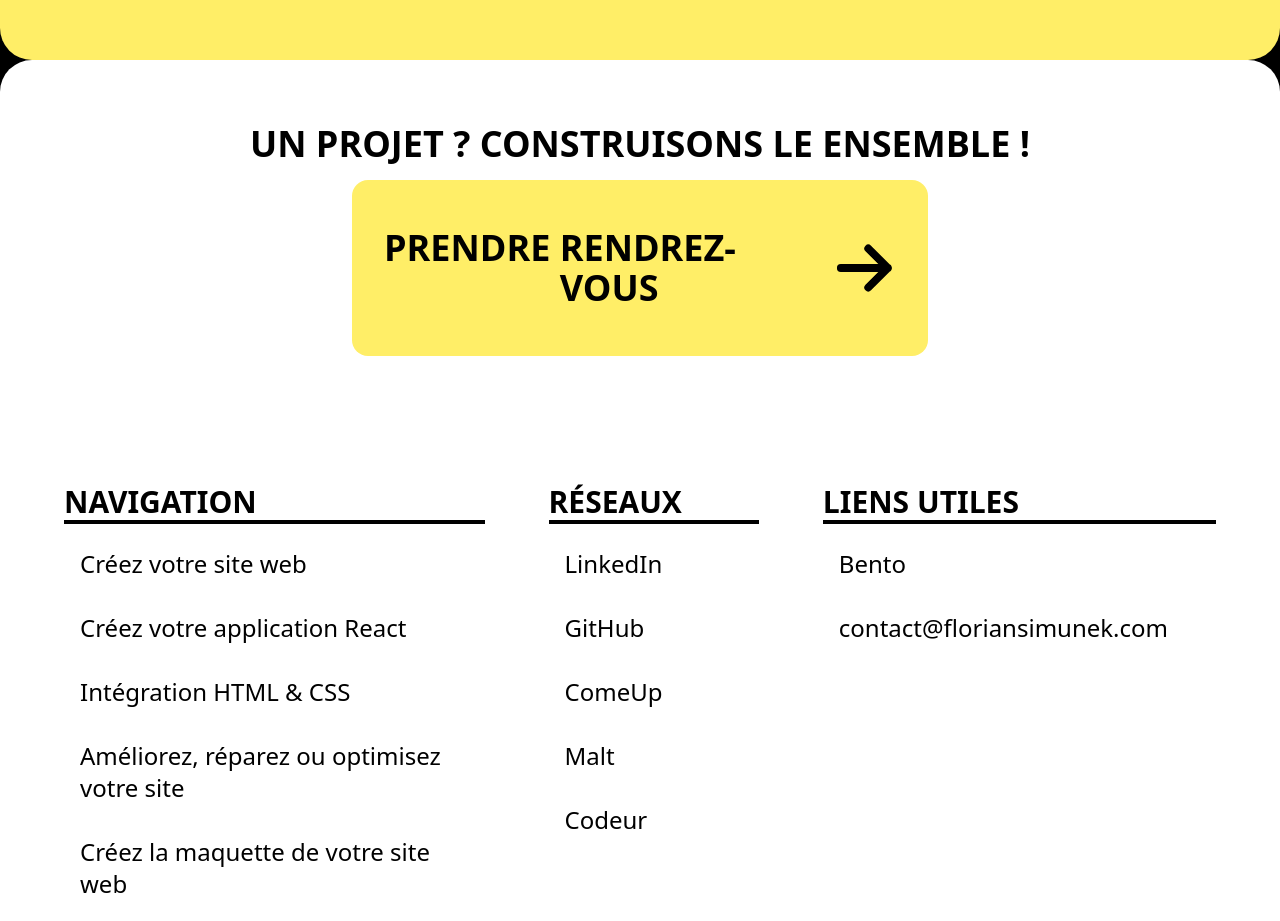
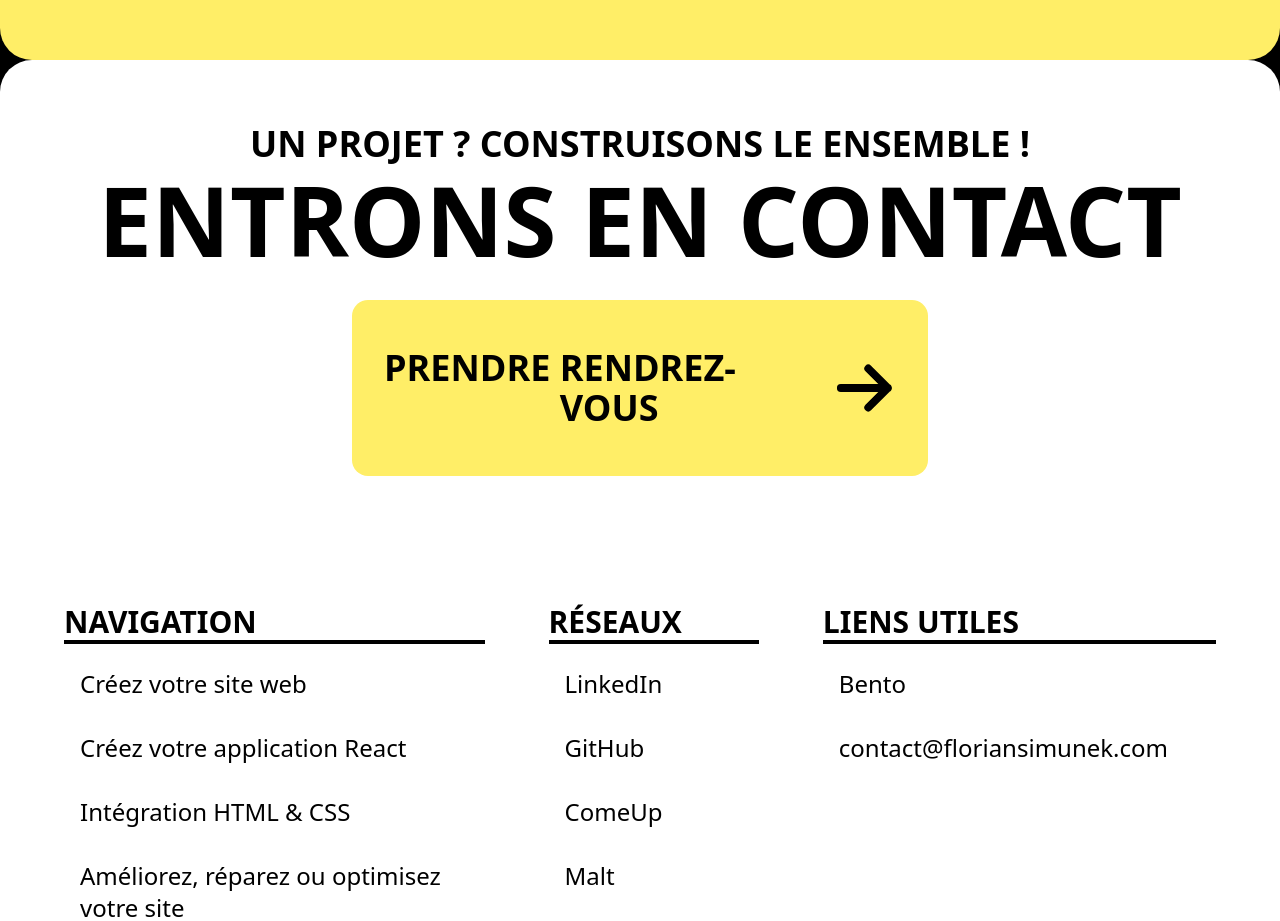
Before and after one commit to floriansimunek/floriansimunek.com, a React (Vite) app: page / in a window 1280 px wide. Shown: the part 5540-6461 px from the top of the page. Built offline with nearby package versions, Linux system fonts and the light colour scheme; a web font is replaced by a local one.

Commit message:
✨ Add Footer content

```diff
--- a/src/components/Footer.jsx
+++ b/src/components/Footer.jsx
@@ -20,11 +20,14 @@ function Footer() {
       id="footer"
       className="bg-white w-full min-h-svh rounded-4xl px-4 py-8 lg:p-16 flex flex-col justify-between items-center gap-16 lg:gap-32"
     >
-      <div className="w-full text-center flex flex-col gap-4">
-        <h4 className="uppercase text-2xl md:text-3xl lg:text-4xl font-bold">
+      <div className="w-full text-center flex flex-col">
+        <h4 className="uppercase text-base md:text-3xl lg:text-4xl font-bold">
           un projet ? construisons le ensemble !
         </h4>
-        <CTA className="w-full lg:w-2/4 md:mx-auto" dark />
+        <h3 className="uppercase text-3xl md:text-6xl lg:text-8xl font-extrabold mt-2">
+          Entrons en contact
+        </h3>
+        <CTA className="w-full lg:w-2/4 md:mx-auto mt-8" dark />
       </div>
       <Menu>
         <List wide>
```
